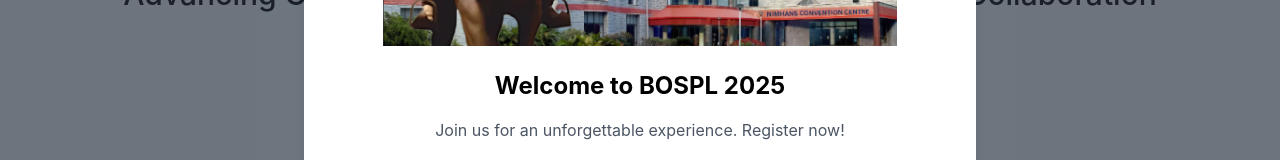
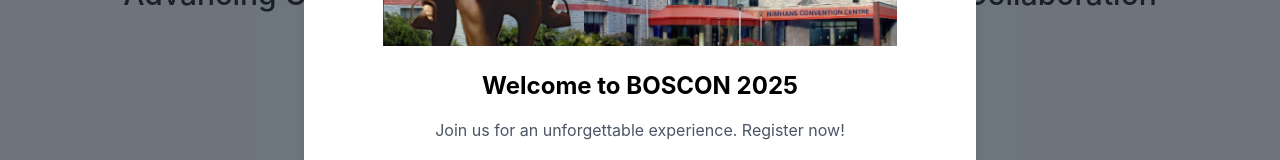
Before and after one commit to abhaydesai01/orthopedics-society, a React (Vite) app: page /circulars in a window 1280 px wide. Shown: the part 450-610 px from the top of the page. Built offline with nearby package versions, Linux system fonts and the light colour scheme.

Commit message:
Update WelcomePopUp.jsx

```diff
--- a/src/components/WelcomePopUp.jsx
+++ b/src/components/WelcomePopUp.jsx
@@ -32,7 +32,7 @@ export function WelcomePopup() {
 
         {/* Content Section */}
         <div className="p-6 text-center">
-          <h2 className="text-2xl font-bold mb-4">Welcome to BOSPL 2025</h2>
+          <h2 className="text-2xl font-bold mb-4">Welcome to BOSCON 2025</h2>
           <p className="text-gray-600 mb-6">Join us for an unforgettable experience. Register now!</p>
 
           {/* Register Button */}
```
